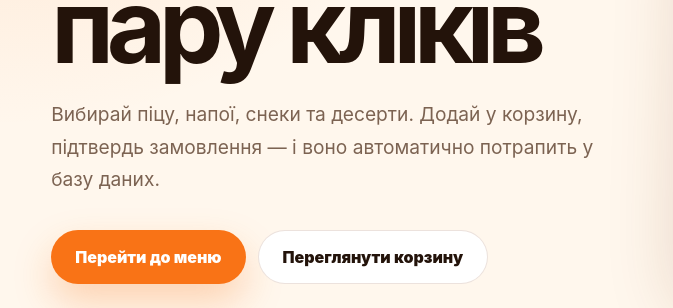
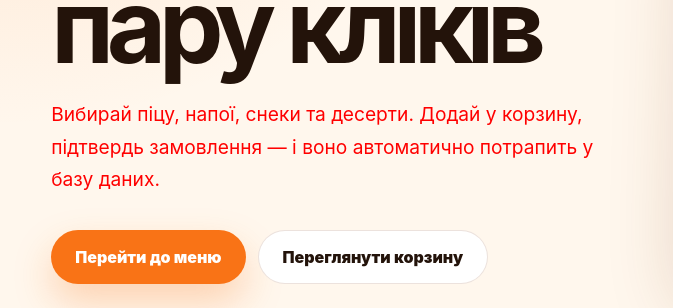
Before and after one commit to Danoooneee/website_order-pizza, a website: page index.html in a window 1280 px wide. Shown: the part 417-725 px from the top of the page, 0-673 px from the left. Drawn offline with Linux system fonts and the light colour scheme.

Commit message:
red colour

```diff
--- a/style.css
+++ b/style.css
@@ -181,7 +181,7 @@ img {
 .hero-text {
   max-width: 620px;
   margin: 24px 0 0;
-  color: var(--muted);
+  color: red;
   font-size: clamp(1rem, 2vw, 1.2rem);
   line-height: 1.7;
 }
```
